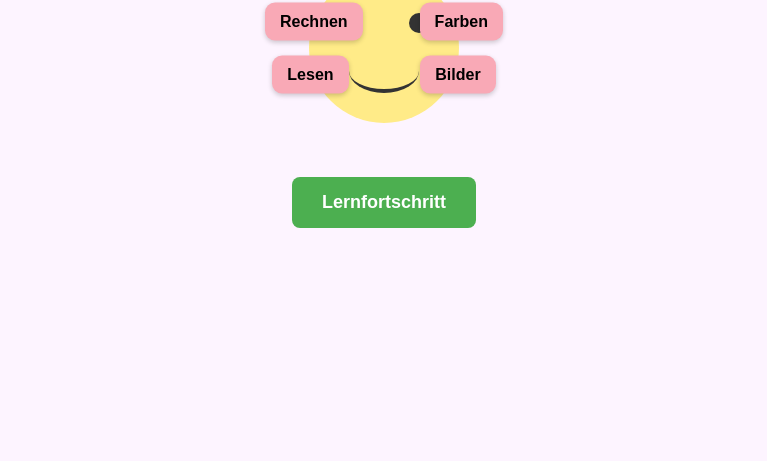
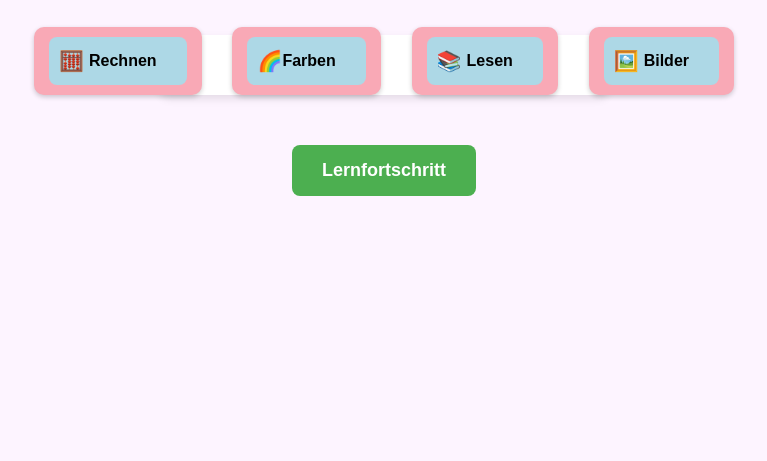
Before and after one commit to mtekcan/EPWS2324Zaric_Tekcan, a plain HTML site: page Rapid Prototype/index.html in a window 1280 px wide. Shown: the part 339-800 px from the top of the page, without its empty margins (256-1023 px from the left). Drawn offline with Linux system fonts and the light colour scheme.

Commit message:
index.html design geänder

```diff
--- a/Rapid Prototype/index.html
+++ b/Rapid Prototype/index.html
@@ -10,7 +10,7 @@
     .lernfortschritt-container {
       display: flex;
       justify-content: center;
-      margin-top: 50px; /* Abstand nach unten */
+      margin-top: 50px;
     }
 
     .lernfortschritt-container a {
@@ -28,6 +28,110 @@
     .lernfortschritt-container a:hover {
       background-color: #45a049;
     }
+
+    /* Buttons Container unterhalb des Smileys */
+    .buttons-container-wrapper {
+      background-color: white; /* Weißer Hintergrund */
+      padding: 30px; /* Mehr Abstand um die Buttons */
+      border-radius: 10px; /* Abgerundete Ecken */
+      box-shadow: 0 4px 8px rgba(0, 0, 0, 0.1); /* Leichter Schatten */
+      margin-top: 50px; /* Abstand nach oben */
+      display: flex;
+      justify-content: center;
+      width: 100%;
+      box-sizing: border-box; /* Sorgt dafür, dass Padding nicht die Gesamtbreite beeinflusst */
+    }
+
+    .buttons-container {
+      display: flex;
+      justify-content: space-between;
+      width: 100%;
+      max-width: 700px; /* Maximale Breite der Buttons */
+      gap: 20px; /* Abstand zwischen den Buttons */
+    }
+
+    .button-link a {
+      display: block;
+      padding: 15px 30px; /* Größere Schaltflächen für bessere Benutzererfahrung */
+      background-color: #4caf50;
+      color: white;
+      text-decoration: none;
+      font-size: 16px;
+      border-radius: 8px;
+      text-align: center;
+      transition: background-color 0.3s ease;
+      position: relative; /* Positionierung für das Symbol */
+    }
+
+    .button-link a:hover {
+      background-color: #45a049;
+    }
+
+    /* Stil für das Taschenrechner-Symbol */
+    .calculator-icon {
+      position: absolute;
+      left: 10px;
+      top: 50%;
+      transform: translateY(-50%);
+      font-size: 20px; /* Größe des Symbols */
+    }
+
+    /* Button für "Rechnen" schöner gestalten */
+    .button-link.rechnen a {
+      background-color: #add8e6; /* Hellblau für Rechnen */
+      color: black; /* Schwarze Schriftfarbe */
+      padding-left: 40px; /* Platz für das Symbol */
+    }
+
+    .button-link.rechnen a:hover {
+      background-color: #87ceeb; /* Dunkleres Blau beim Hover */
+      color: black; /* Schrift bleibt schwarz beim Hover */
+    }
+
+    /* Button für "Farben" schöner gestalten */
+    .button-link.farben a {
+      background-color: #add8e6; /* Hellblau für Farben */
+      color: black; /* Schwarze Schriftfarbe */
+      padding-left: 35px; /* Padding anpassen, um die gleiche Breite wie die anderen zu haben */
+    }
+
+    .button-link.farben a:hover {
+      background-color: #87ceeb; /* Dunkleres Blau beim Hover */
+      color: black; /* Schrift bleibt schwarz beim Hover */
+    }
+
+    /* Button für "Lesen" schöner gestalten */
+    .button-link.lesen a {
+      background-color: #add8e6; /* Hellblau für Lesen */
+      color: black; /* Schwarze Schriftfarbe */
+      padding-left: 40px; /* Platz für das Symbol */
+    }
+
+    .button-link.lesen a:hover {
+      background-color: #87ceeb; /* Dunkleres Blau beim Hover */
+      color: black; /* Schrift bleibt schwarz beim Hover */
+    }
+
+    /* Button für "Bilder" schöner gestalten */
+    .button-link.bilder a {
+      background-color: #add8e6; /* Hellblau für Bilder */
+      color: black; /* Schwarze Schriftfarbe */
+      padding-left: 40px; /* Platz für das Symbol */
+    }
+
+    .button-link.bilder a:hover {
+      background-color: #87ceeb; /* Dunkleres Blau beim Hover */
+      color: black; /* Schrift bleibt schwarz beim Hover */
+    }
+
+    /* Stil für das Taschenrechner-, Farben-, Buch- und Bilder-Emoji */
+    .calculator-icon, .palette-icon, .book-icon, .image-icon {
+      position: absolute;
+      left: 10px;
+      top: 50%;
+      transform: translateY(-50%);
+      font-size: 20px; /* Größe der Symbole */
+    }
   </style>
 </head>
 <body>
@@ -36,27 +140,28 @@
       <h1>Hallo! Viel Spaß beim Lernen.</h1>
     </header>
     <main>
-      <div class="smiley-container">
-        <div class="smiley">
-          <div class="face"></div>
-          <div class="eyes">
-            <div class="eye"></div>
-            <div class="eye"></div>
-          </div>
-          <div class="mouth"></div>
-        </div>
+      <!-- Neuer Wrapper für den Bereich mit weißem Hintergrund -->
+      <div class="buttons-container-wrapper">
         <div class="buttons-container">
           <div class="button-link rechnen">
-            <a href="rechnen.html">Rechnen</a>
+            <a href="rechnen.html">
+              <span class="calculator-icon">🧮</span> Rechnen
+            </a>
           </div>
           <div class="button-link farben">
-            <a href="farben.html">Farben</a>
+            <a href="farben.html">
+              <span class="palette-icon">🌈</span> Farben
+            </a>
           </div>
           <div class="button-link lesen">
-            <a href="lesen.html">Lesen</a>
+            <a href="lesen.html">
+              <span class="book-icon">📚</span> Lesen
+            </a>
           </div>
           <div class="button-link bilder">
-            <a href="bilder.html">Bilder</a>
+            <a href="bilder.html">
+              <span class="image-icon">🖼️</span> Bilder
+            </a>
           </div>
         </div>
       </div>
```
Also changed, not shown: Rapid Prototype/farben.html (+62 -7 lines), Rapid Prototype/lernfortschritt.html (+6 -15 lines), Rapid Prototype/rechnen.html (+0 -1 lines).
